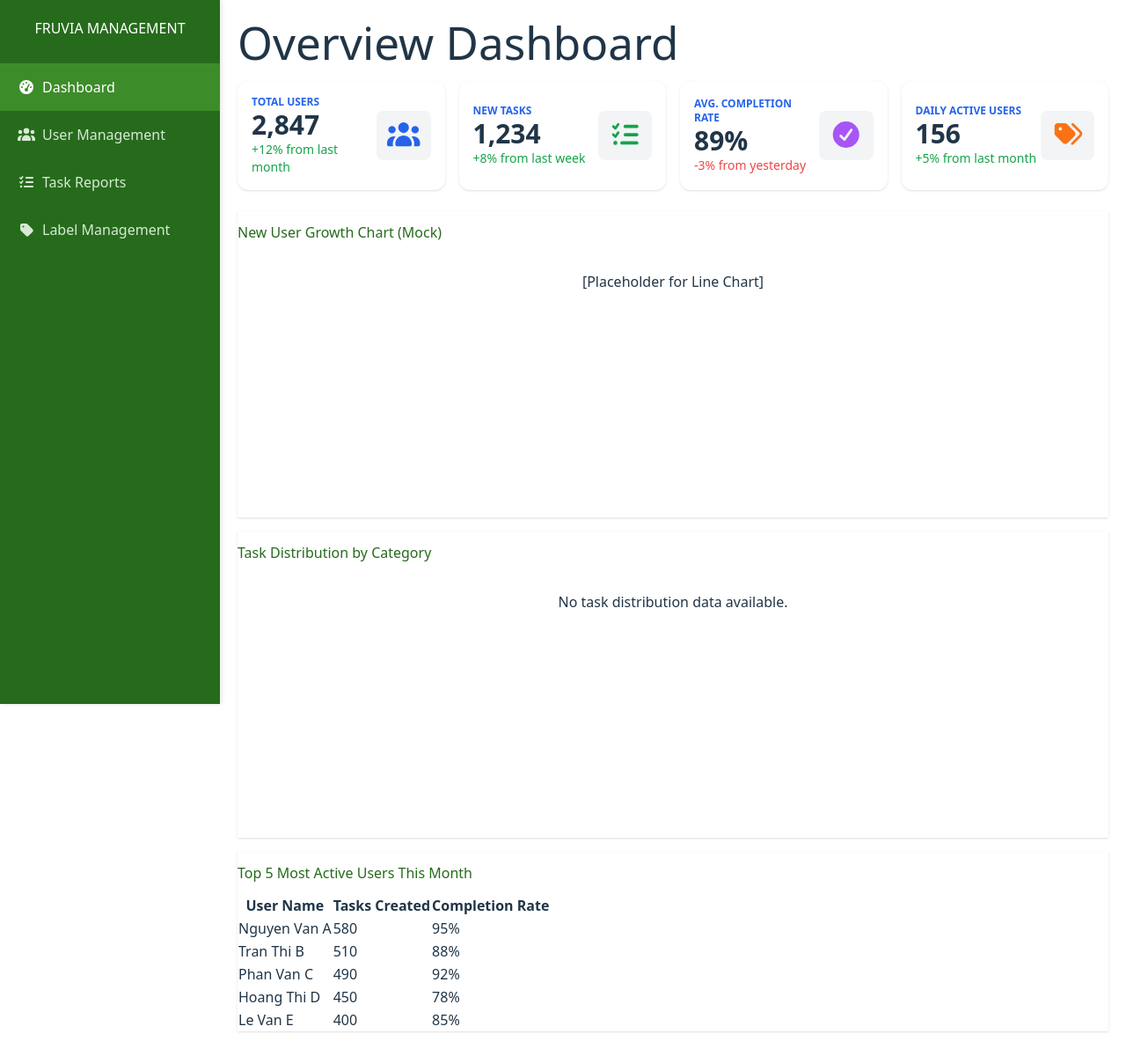
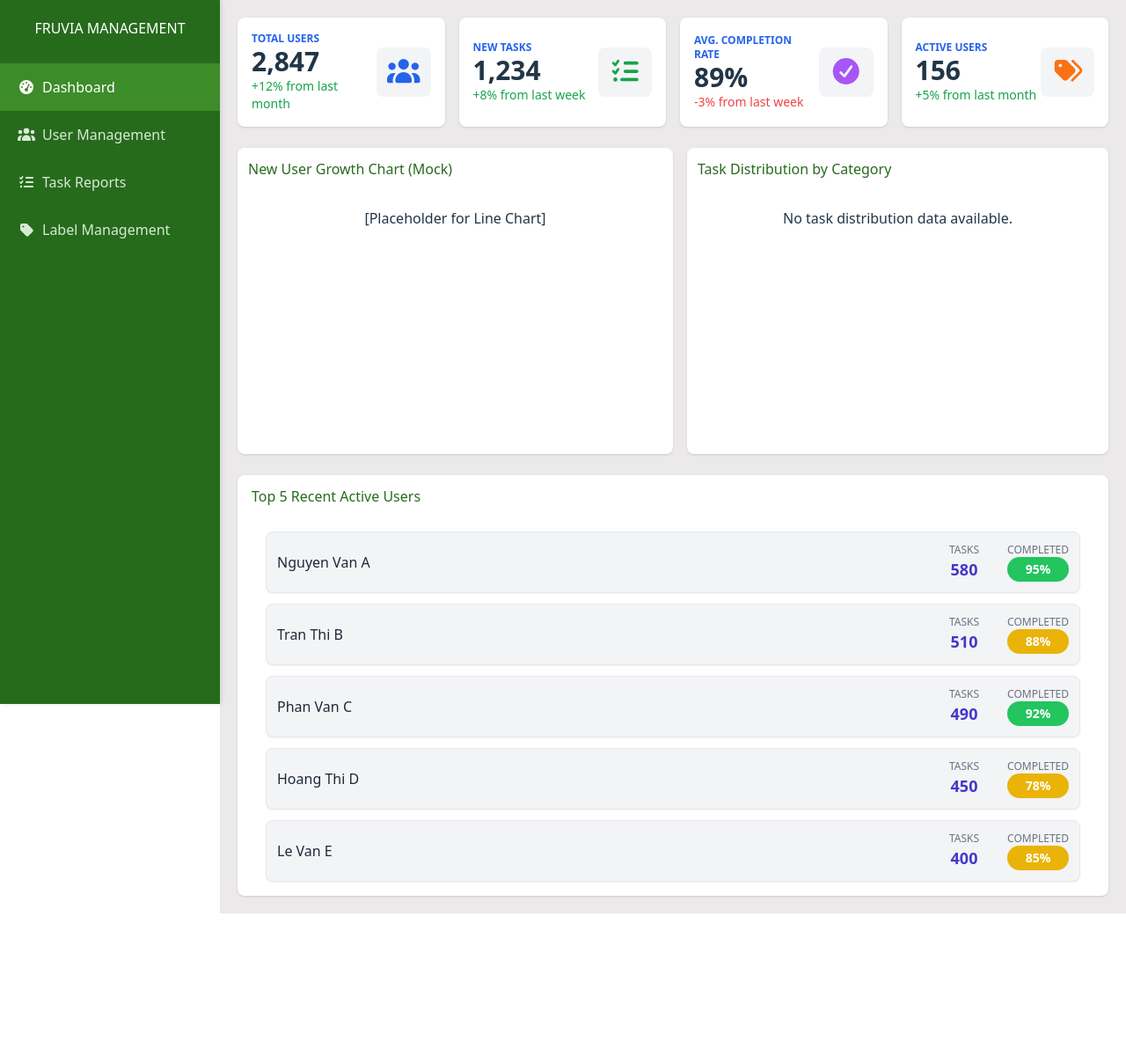
Before and after one commit to LeManNghii/FRUVIA-PLANNER-ADMIN, a React (Vite) app: page / in a window 1280 px wide. Shown: the whole page at 88% size. After the commit the page ends 1038 px from the top, so only its background shows below. Built offline with nearby package versions, Linux system fonts and the light colour scheme; no server answers; the database is empty.

Commit message:
style: change layout for Dashboard

```diff
--- a/src/App.tsx
+++ b/src/App.tsx
@@ -43,7 +43,7 @@ const App: React.FC = () => {
         marginLeft: '250px', // Bù trừ cho Sidebar
         padding: '20px',
         minHeight: '100vh',
-        backgroundColor: '#ffffff', // Background trắng
+        backgroundColor: '#ebe9e9ff', // Background trắng
     };
 
     return (
--- a/src/pages/Dashboard.tsx
+++ b/src/pages/Dashboard.tsx
@@ -143,13 +143,11 @@ const Dashboard: React.FC = () => {
 
     return (
         <>
-            <h1 className="mb-4">Overview Dashboard</h1>
-
             {/* KPI Cards Section */}
             <div className="grid grid-cols-1 md:grid-cols-2 lg:grid-cols-4 gap-4 mb-6">
 
                 {/* Total Users */}
-                <div className="bg-white rounded-xl shadow p-4 flex items-center justify-between">
+                <div className="bg-white rounded-lg shadow p-4 flex items-center justify-between">
                     <div>
                         <p className="text-xs font-semibold text-blue-600 uppercase">Total Users</p>
                         <p className="text-3xl font-bold">2,847</p>
@@ -161,7 +159,7 @@ const Dashboard: React.FC = () => {
                 </div>
 
                 {/* New Tasks */}
-                <div className="bg-white rounded-xl shadow p-4 flex items-center justify-between">
+                <div className="bg-white rounded-lg shadow p-4 flex items-center justify-between">
                     <div>
                         <p className="text-xs font-semibold text-blue-600 uppercase">New Tasks</p>
                         <p className="text-3xl font-bold">1,234</p>
@@ -173,11 +171,11 @@ const Dashboard: React.FC = () => {
                 </div>
 
                 {/* Avg Completion Rate */}
-                <div className="bg-white rounded-xl shadow p-4 flex items-center justify-between">
+                <div className="bg-white rounded-lg shadow p-4 flex items-center justify-between">
                     <div>
                         <p className="text-xs font-semibold text-blue-600 uppercase">Avg. Completion Rate</p>
                         <p className="text-3xl font-bold">89%</p>
-                        <p className="text-red-500 text-sm">-3% from yesterday</p>
+                        <p className="text-red-500 text-sm">-3% from last week</p>
                     </div>
                     <div className="bg-gray-100 p-3 rounded-lg">
                         <FontAwesomeIcon icon={faCheckCircle} className="text-purple-500 text-3xl" />
@@ -185,9 +183,9 @@ const Dashboard: React.FC = () => {
                 </div>
 
                 {/* Daily Active Users */}
-                <div className="bg-white rounded-xl shadow p-4 flex items-center justify-between">
+                <div className="bg-white rounded-lg shadow p-4 flex items-center justify-between">
                     <div>
-                        <p className="text-xs font-semibold text-blue-600 uppercase">Daily Active Users</p>
+                        <p className="text-xs font-semibold text-blue-600 uppercase">Active Users</p>
                         <p className="text-3xl font-bold">156</p>
                         <p className="text-green-600 text-sm">+5% from last month</p>
                     </div>
@@ -199,10 +197,10 @@ const Dashboard: React.FC = () => {
             </div>
 
             {/* Charts Section */}
-            <div className="row">
-                <div className="col-lg-8 mb-4">
-                    <div className="card shadow mb-4">
-                        <div className="card-header py-3">
+            <div className="grid grid-cols-2">
+                <div>
+                    <div className="card shadow mb-4 bg-white rounded-lg">
+                        <div className="card-header py-3 pl-3">
                             <h6 className="m-0 fw-bold text-primary">New User Growth Chart (Mock)</h6>
                         </div>
                         <div className="card-body" style={{ minHeight: '300px' }}>
@@ -210,9 +208,9 @@ const Dashboard: React.FC = () => {
                         </div>
                     </div>
                 </div>
-                <div className="col-lg-4 mb-4">
-                    <div className="card shadow mb-4">
-                        <div className="card-header py-3">
+                <div className="pl-4">
+                    <div className="card shadow mb-4 bg-white rounded-lg">
+                        <div className="card-header py-3 pl-3">
                             <h6 className="m-0 fw-bold text-primary">Task Distribution by Category</h6>
                         </div>
                         <div className="card-body" style={{ minHeight: '300px' }}>
@@ -226,34 +224,64 @@ const Dashboard: React.FC = () => {
                 </div>
             </div>
 
-            {/* Top Active Users Table */}
-            <div className="row">
-                <div className="col-12 mb-4">
-                    <div className="card shadow mb-4">
-                        <div className="card-header py-3">
-                            <h6 className="m-0 fw-bold text-primary">Top 5 Most Active Users This Month</h6>
+            {/* Top Recent Active Users Table */}
+            <div className="bg-white rounded-lg shadow px-4 mt-2">
+                <div className="card-header py-3">
+                    <h6 className="m-0 fw-bold text-primary">Top 5 Recent Active Users</h6>
+                </div>
+                <div className="p-4 space-y-3">
+                    {topUsers.map((user, index) => {
+                    // 1. Trích xuất giá trị số từ chuỗi (ví dụ: "95%" -> 95)
+                    // Dùng parseFloat để đảm bảo xử lý cả số thập phân nếu có
+                    const completionValue = parseFloat(user.completionRate);
+
+                    // 2. Xác định class màu dựa trên giá trị
+                    let badgeClass = '';
+
+                    if (completionValue >= 90) {
+                    // >= 90% -> Xanh lá
+                    badgeClass = 'bg-green-500';
+                    } else if (completionValue >= 70 && completionValue < 90) {
+                    // 70% <= x < 90% -> Vàng
+                    badgeClass = 'bg-yellow-500';
+                    } else {
+                    // < 70% -> Đỏ
+                    badgeClass = 'bg-red-500';
+                    }
+
+                    return (
+                    <div
+                        key={index}
+                        className="bg-gray-100 p-3 rounded-lg border border-gray-200 flex items-center justify-between hover:bg-gray-50 transition duration-150 shadow-sm"
+                    >
+                        {/* Cột 1: Tên Người Dùng */}
+                        <div className="flex-1 min-w-0 pr-4">
+                        <p className="text-base font-medium text-gray-800 truncate">
+                            {user.name}
+                        </p>
                         </div>
-                        <div className="card-body">
-                            <table className="table table-bordered">
-                                <thead>
-                                    <tr>
-                                        <th>User Name</th>
-                                        <th>Tasks Created</th>
-                                        <th>Completion Rate</th>
-                                    </tr>
-                                </thead>
-                                <tbody>
-                                    {topUsers.map((user, index) => (
-                                        <tr key={index}>
-                                            <td>{user.name}</td>
-                                            <td>{user.tasksCreated}</td>
-                                            <td><span className={`badge ${user.badgeColor}`}>{user.completionRate}</span></td>
-                                        </tr>
-                                    ))}
-                                </tbody>
-                            </table>
+
+                        {/* Cột 2: Tasks Created */}
+                        <div className="flex-shrink-0 mx-4 text-center hidden sm:block">
+                        <p className="text-xs text-gray-500 uppercase">Tasks</p>
+                        <p className="text-lg font-semibold text-indigo-700">
+                            {user.tasksCreated}
+                        </p>
+                        </div>
+
+                        {/* Cột 3: Completion Rate (Badge) */}
+                        <div className="flex-shrink-0 ml-4">
+                        <p className="text-xs text-gray-500 uppercase">Completed</p>
+                        <p
+                            // Áp dụng class màu đã tính toán
+                            className={`px-3 py-1 text-sm font-semibold rounded-full ${badgeClass} text-white text-center`}
+                        >
+                            {user.completionRate}
+                        </p>
                         </div>
                     </div>
+                    );
+                })}
                 </div>
             </div>
         </>
```
